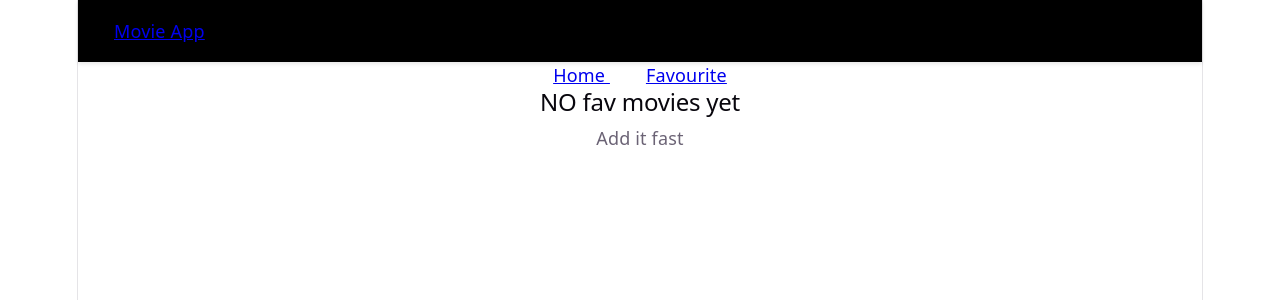
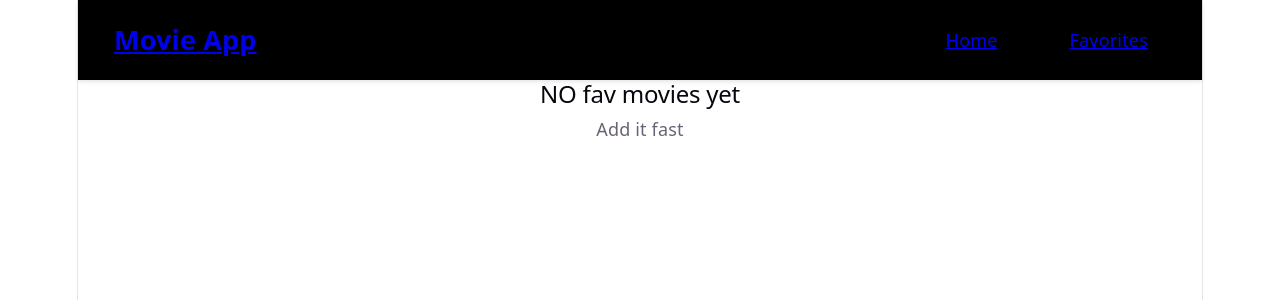
Before and after one commit to Ayush15601/Movie_search_engine, a React (Vite) app: page /favourites in a window 1280 px wide. Shown: the top 300 px of the page. Built offline with nearby package versions, Linux system fonts and the light colour scheme.

Commit message:
fixed navbar css

```diff
--- a/src/assets/components/navbar.jsx
+++ b/src/assets/components/navbar.jsx
@@ -1,23 +1,22 @@
-import "../css/Navbar.css"
+import { Link } from "react-router-dom";
+import "../css/Navbar.css";
 
-import { Link } from "react-router-dom";
-
-function Navbar() {
-
-    return(
-        <>
-
-        <div className="navbar">
-            <Link to="/"> Movie App </Link>
-        </div>
-
-        <div className="navbar-brands">
-            <Link to="/" className="nav-link"> Home </Link>
-            <Link to="/favourites" className="nav-link"> Favourite </Link>
-        </div>
-
-        </>
-    )
+function NavBar() {
+  return (
+    <nav className="navbar">
+      <div className="navbar-brand">
+        <Link to="/">Movie App</Link>
+      </div>
+      <div className="navbar-links">
+        <Link to="/" className="nav-link">
+          Home
+        </Link>
+        <Link to="/favorites" className="nav-link">
+          Favorites
+        </Link>
+      </div>
+    </nav>
+  );
 }
 
-export default Navbar
+export default NavBar;
--- a/src/assets/components/pages/favourite.jsx
+++ b/src/assets/components/pages/favourite.jsx
@@ -1,4 +1,4 @@
-import "../../css/Favorites.css"
+import "../../css/Favorites.css";
 
 function Favourites() {
   return (
@@ -8,7 +8,7 @@ function Favourites() {
         <p> Add it fast</p>
       </div>
     </>
-    )
+  );
 }
 
-export default Favourites
+export default Favourites;
```
Lines whose indentation alone changed are shown as unchanged.
